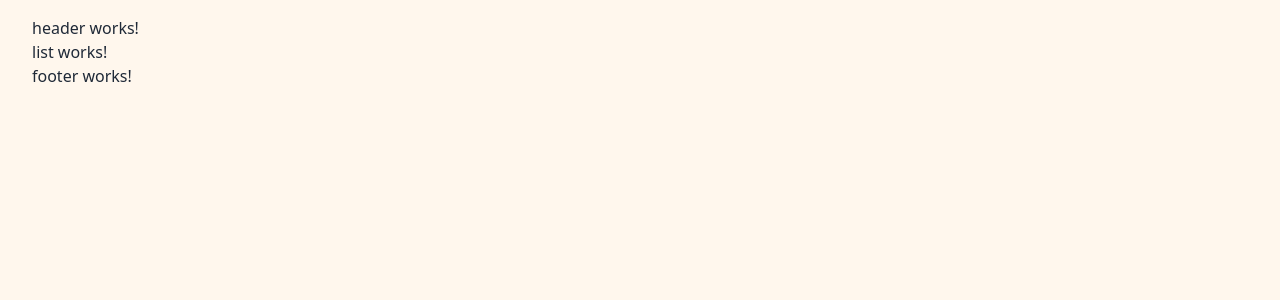
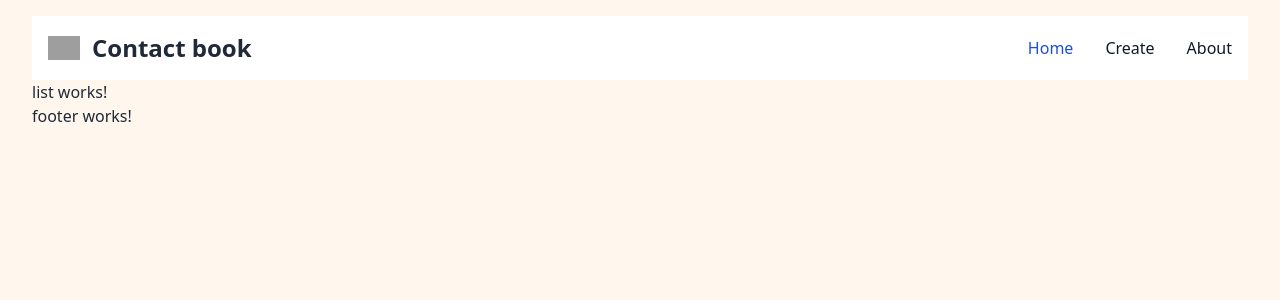
Before and after one commit to Narkobaron15/contact-book, an Angular app: page / in a window 1280 px wide. Shown: the top 300 px of the page. Built offline with nearby package versions, Linux system fonts and the light colour scheme; grey boxes are pictures that could not be loaded.

Commit message:
Added header

```diff
--- a/src/app/components/header/header.component.css
+++ b/src/app/components/header/header.component.css
@@ -0,0 +1,35 @@
+header nav {
+  @apply bg-white border-gray-200 dark:bg-gray-900;
+}
+
+header nav > div {
+  @apply max-w-screen-xl flex flex-wrap items-center justify-between mx-auto p-4;
+}
+
+header nav button {
+  @apply inline-flex items-center p-2 w-10 h-10 justify-center text-sm text-gray-500 rounded-lg md:hidden hover:bg-gray-100 focus:outline-none focus:ring-2 focus:ring-gray-200 dark:text-gray-400 dark:hover:bg-gray-700 dark:focus:ring-gray-600;
+}
+
+header .logo-link {
+  @apply flex items-center space-x-3 rtl:space-x-reverse;
+}
+
+header .logo-link span {
+  @apply self-center text-2xl font-semibold whitespace-nowrap dark:text-white;
+}
+
+header nav ul {
+  @apply font-medium flex flex-col p-4 md:p-0 mt-4 border border-gray-100 rounded-lg bg-gray-50 md:flex-row md:space-x-8 rtl:space-x-reverse md:mt-0 md:border-0 md:bg-white dark:bg-gray-800 md:dark:bg-gray-900 dark:border-gray-700;
+}
+
+header .nav-link {
+  @apply block py-2 px-3 rounded text-gray-900 dark:text-white md:p-0
+}
+
+header .nav-link:not(.active) {
+  @apply hover:bg-gray-100 md:hover:bg-transparent md:border-0 md:hover:text-blue-700 md:dark:hover:text-blue-500 dark:hover:bg-gray-700 dark:hover:text-white md:dark:hover:bg-transparent;
+}
+
+header .nav-link.active {
+  @apply text-white bg-blue-700 md:bg-transparent md:text-blue-700 md:dark:text-blue-500;
+}
--- a/src/app/components/header/header.component.html
+++ b/src/app/components/header/header.component.html
@@ -1 +1,35 @@
-<p>header works!</p>
+<header>
+  <nav>
+    <div>
+      <a routerLink="/" class="logo-link">
+        <img ngSrc="https://flowbite.com/docs/images/logo.svg" width="32" height="32" alt="Logo"/>
+        <span>Contact book</span>
+      </a>
+      <button data-collapse-toggle="navbar-default" type="button" aria-controls="navbar-default" aria-expanded="false">
+        <span class="sr-only">Open main menu</span>
+        <svg class="w-5 h-5" aria-hidden="true" xmlns="http://www.w3.org/2000/svg" fill="none" viewBox="0 0 17 14">
+          <path stroke="currentColor" stroke-linecap="round" stroke-linejoin="round" stroke-width="2" d="M1 1h15M1 7h15M1 13h15"/>
+        </svg>
+      </button>
+      <div class="hidden w-full md:block md:w-auto" id="navbar-default">
+        <ul>
+          <li>
+            <a routerLink='/' class="nav-link" routerLinkActive="active">
+              Home
+            </a>
+          </li>
+          <li>
+            <a routerLink='/create' class="nav-link" routerLinkActive="active">
+              Create
+            </a>
+          </li>
+          <li>
+            <a routerLink='/about' class="nav-link" routerLinkActive="active">
+              About
+            </a>
+          </li>
+        </ul>
+      </div>
+    </div>
+  </nav>
+</header>
```
Also changed, not shown: src/app/components/header/header.component.ts (+7 -1 lines).
